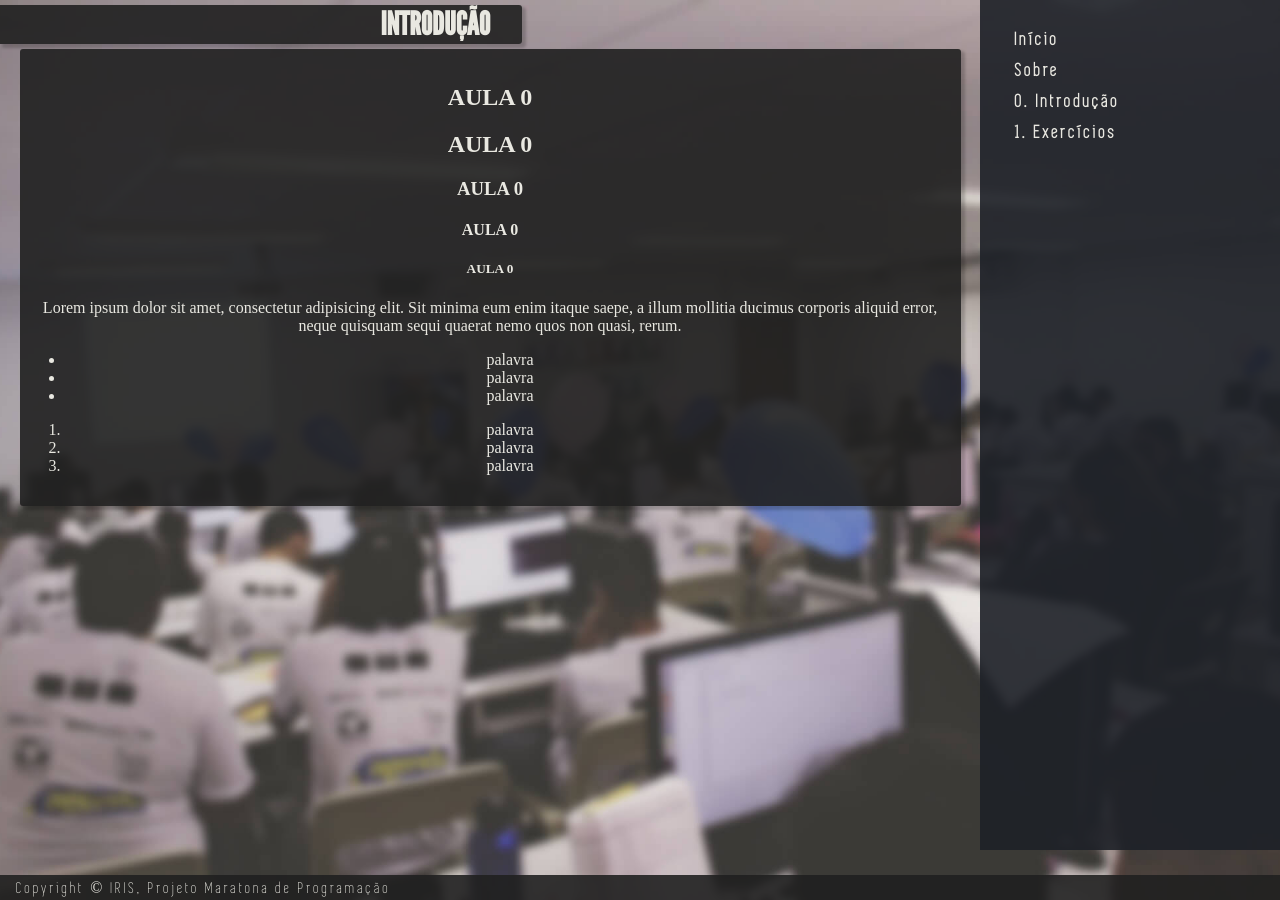
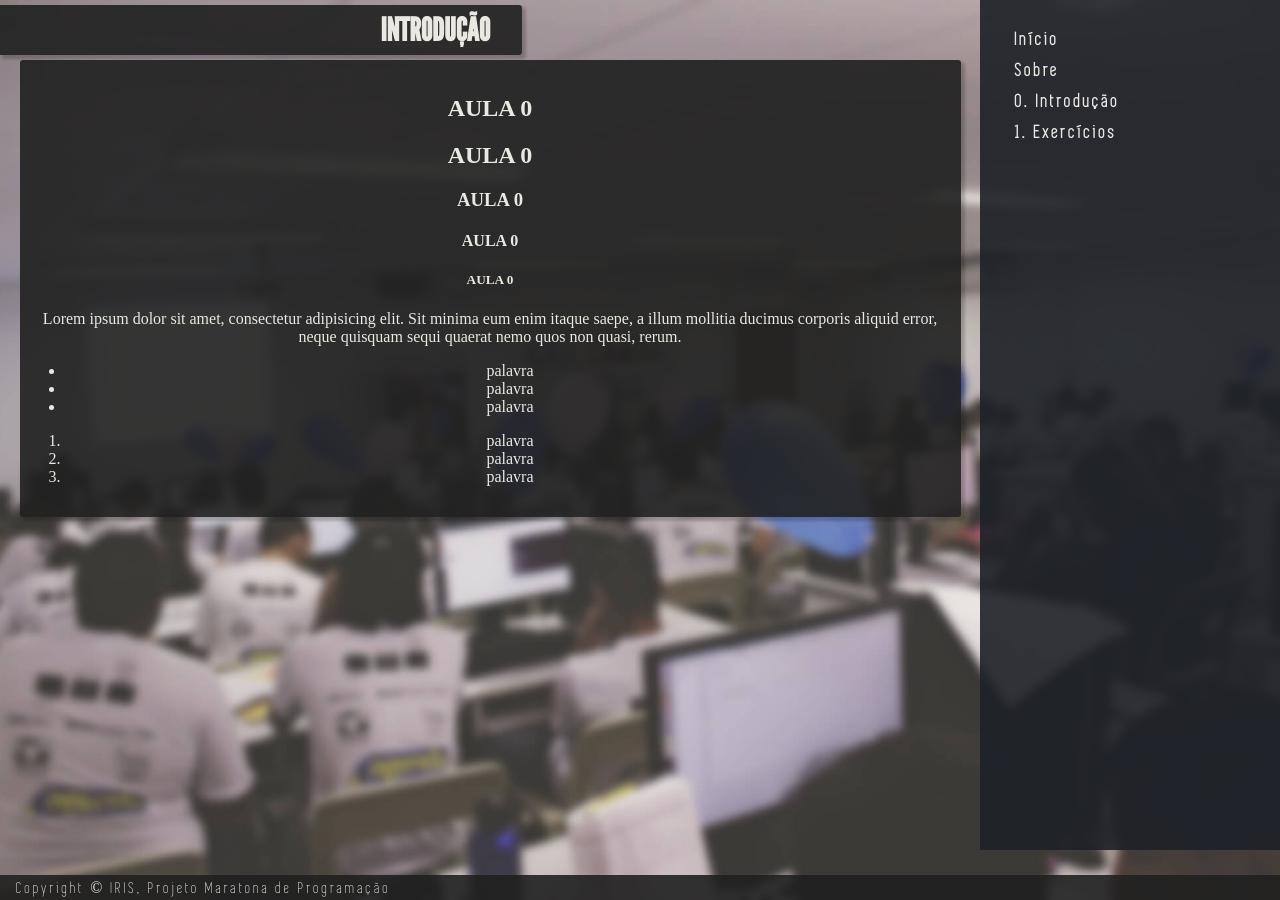
Before and after one commit to jonloureiro/maratona, a Jekyll site: the page built from _posts/2018-04-16-aula0.md, in a window 1280 px wide. Built offline with Jekyll 4.4.1, drawn with Linux system fonts in a browser that asks for light colours.

Commit message:
fixing css

```diff
--- a/assets/main.css
+++ b/assets/main.css
@@ -1,8 +1,3 @@
-:root {
-  --cor-font: #E9E8E1;
-  --cor-bg: rgba(33, 33, 33, 0.9);
-}
-
 @font-face {
     font-family: 'League Gothic';
     src: url('font/leaguegothic-regular-webfont.eot');
@@ -19,6 +14,11 @@
   font-style: normal;
   font-weight: normal;
   src: local('Simplifica'), url('font/SIMPLIFICA Typeface.woff') format('woff');
+}
+
+:root {
+  --cor-font: #E9E8E1;
+  --cor-bg: rgba(33, 33, 33, 0.9);
 }
 
 html, html a {
@@ -62,8 +62,13 @@
   color: var(--cor-font);
   text-indent: 1em;
   font-size: 12pt;
+  display: -webkit-box;
+  display: -ms-flexbox;
   display: flex;
-  flex-direction: row;
+  -webkit-box-orient: horizontal;
+  -webkit-box-direction: normal;
+      -ms-flex-direction: row;
+          flex-direction: row;
   -webkit-box-align: center;
      -ms-flex-align: center;
         align-items: center;
@@ -120,19 +125,25 @@
   background-color: var(--cor-bg);
   color: var(--cor-font);
   max-width: 50%;
-  min-width: 50%
+  min-width: 50%;
   height: 50px;
   margin-top: 5px;
   padding-right: 2em;
+  display: -webkit-box;
+  display: -ms-flexbox;
   display: flex;
-  align-items: center;
+  -webkit-box-align: center;
+      -ms-flex-align: center;
+          align-items: center;
   border-radius: 0px 3px 3px 0px;
   -webkit-box-shadow: 3px 3px 3px 1px rgba(0, 0, 0, 0.2);
           box-shadow: 3px 3px 3px 1px rgba(0, 0, 0, 0.2);
 }
 
 div.titlebar {
-    flex-grow: 1;
+    -webkit-box-flex: 1;
+        -ms-flex-positive: 1;
+            flex-grow: 1;
     text-align: right;
 }
 
@@ -287,14 +298,21 @@
 
 article {
   font-family: serif;
-
 }
 
 /* animate.css -http://daneden.me/animate
 *  Version - 3.6.0
 *  Licensed under the MIT license - http://opensource.org/licenses/MIT
 *  Copyright (c) 2018 Daniel Eden */
-.animated{-webkit-animation-duration:1s;animation-duration:1s;-webkit-animation-fill-mode:both;animation-fill-mode:both}.animated.infinite{-webkit-animation-iteration-count:infinite;animation-iteration-count:infinite}@keyframes fadeIn{from{opacity:1;transform:translate3d(0,-1%,0)}to{opacity:1;transform:translate3d(0,0,0)}}.fadeIn{-webkit-animation-name:fadeIn;animation-name:fadeIn}@keyframes fadeInDown{from{opacity:0;transform:translate3d(0,-10%,0)}to{opacity:1;transform:translate3d(0,0,0)}}.fadeInDown{animation-name:fadeInDown}@keyframes fadeInRight{from{transform:translate3d(2%,0,0)}to{transform:translate3d(0,0,0)}}.fadeInRight{animation-name:fadeInRight}
+.animated{-webkit-animation-duration:1s;animation-duration:1s;-webkit-animation-fill-mode:both;animation-fill-mode:both}
+.animated.infinite{-webkit-animation-iteration-count:infinite;animation-iteration-count:infinite}
+@-webkit-keyframes fadeIn{from{opacity:1;-webkit-transform:translate3d(0,-1%,0);transform:translate3d(0,-1%,0)}to{opacity:1;-webkit-transform:translate3d(0,0,0);transform:translate3d(0,0,0)}}
+@keyframes fadeIn{from{opacity:1;-webkit-transform:translate3d(0,-1%,0);transform:translate3d(0,-1%,0)}to{opacity:1;-webkit-transform:translate3d(0,0,0);transform:translate3d(0,0,0)}}.fadeIn{-webkit-animation-name:fadeIn;animation-name:fadeIn}
+@-webkit-keyframes fadeInDown{from{opacity:0;-webkit-transform:translate3d(0,-10%,0);transform:translate3d(0,-10%,0)}to{opacity:1;-webkit-transform:translate3d(0,0,0);transform:translate3d(0,0,0)}}
+@keyframes fadeInDown{from{opacity:0;-webkit-transform:translate3d(0,-10%,0);transform:translate3d(0,-10%,0)}to{opacity:1;-webkit-transform:translate3d(0,0,0);transform:translate3d(0,0,0)}}.fadeInDown{-webkit-animation-name:fadeInDown;animation-name:fadeInDown}
 @media only screen and (min-device-width: 768px) {
-  @keyframes fadeInLeft{from{transform:translate3d(-5%,0,0)}to{transform:translate3d(0,0,0)}}.fadeInLeft{animation-name:fadeInLeft}
+  @-webkit-keyframes fadeInRight{from{-webkit-transform:translate3d(2%,0,0);transform:translate3d(2%,0,0)}to{-webkit-transform:translate3d(0,0,0);transform:translate3d(0,0,0)}}
+  @keyframes fadeInRight{from{-webkit-transform:translate3d(2%,0,0);transform:translate3d(2%,0,0)}to{-webkit-transform:translate3d(0,0,0);transform:translate3d(0,0,0)}}.fadeInRight{-webkit-animation-name:fadeInRight;animation-name:fadeInRight}
+  @-webkit-keyframes fadeInLeft{from{-webkit-transform:translate3d(-5%,0,0);transform:translate3d(-5%,0,0)}to{-webkit-transform:translate3d(0,0,0);transform:translate3d(0,0,0)}}
+  @keyframes fadeInLeft{from{-webkit-transform:translate3d(-5%,0,0);transform:translate3d(-5%,0,0)}to{-webkit-transform:translate3d(0,0,0);transform:translate3d(0,0,0)}}.fadeInLeft{-webkit-animation-name:fadeInLeft;animation-name:fadeInLeft}
 }
```
